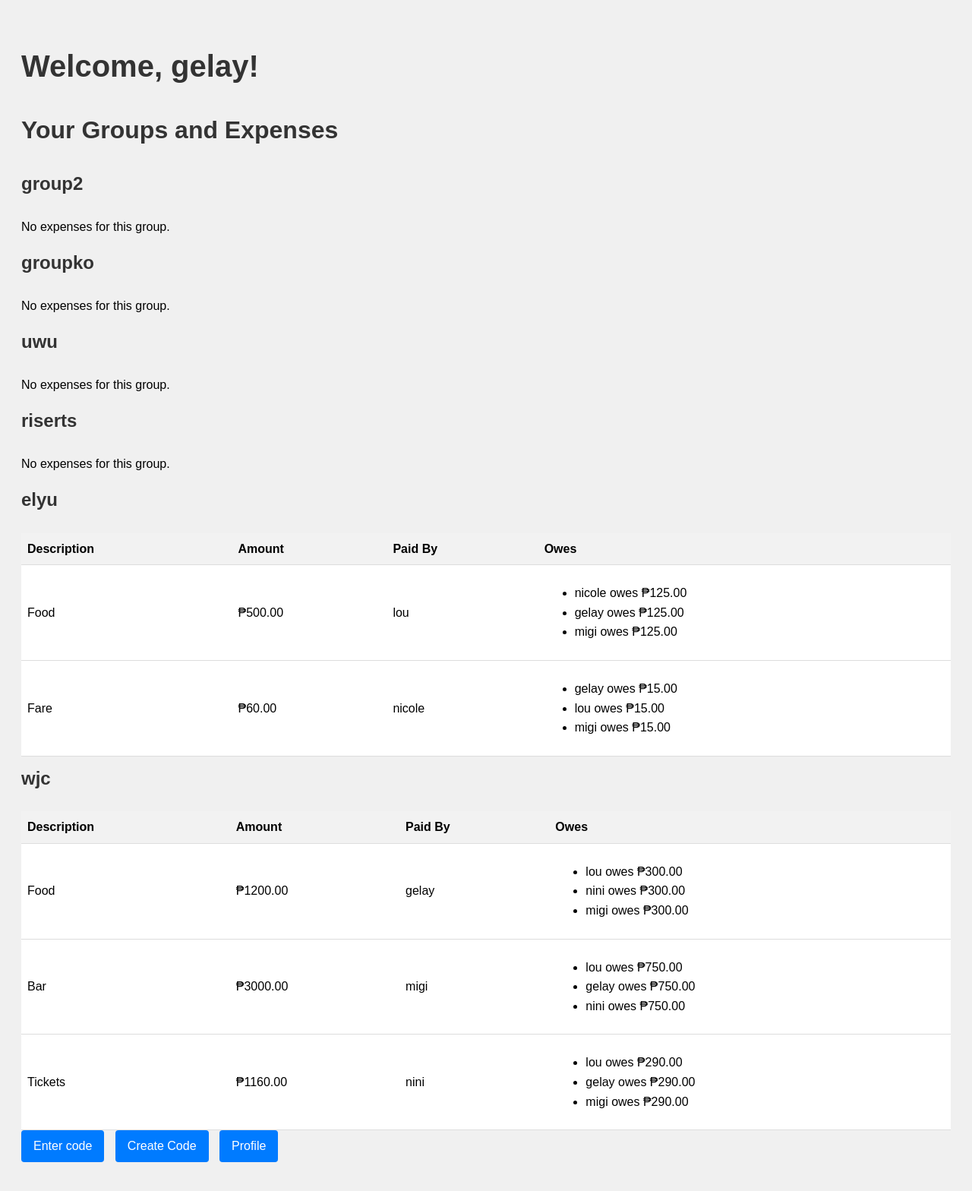
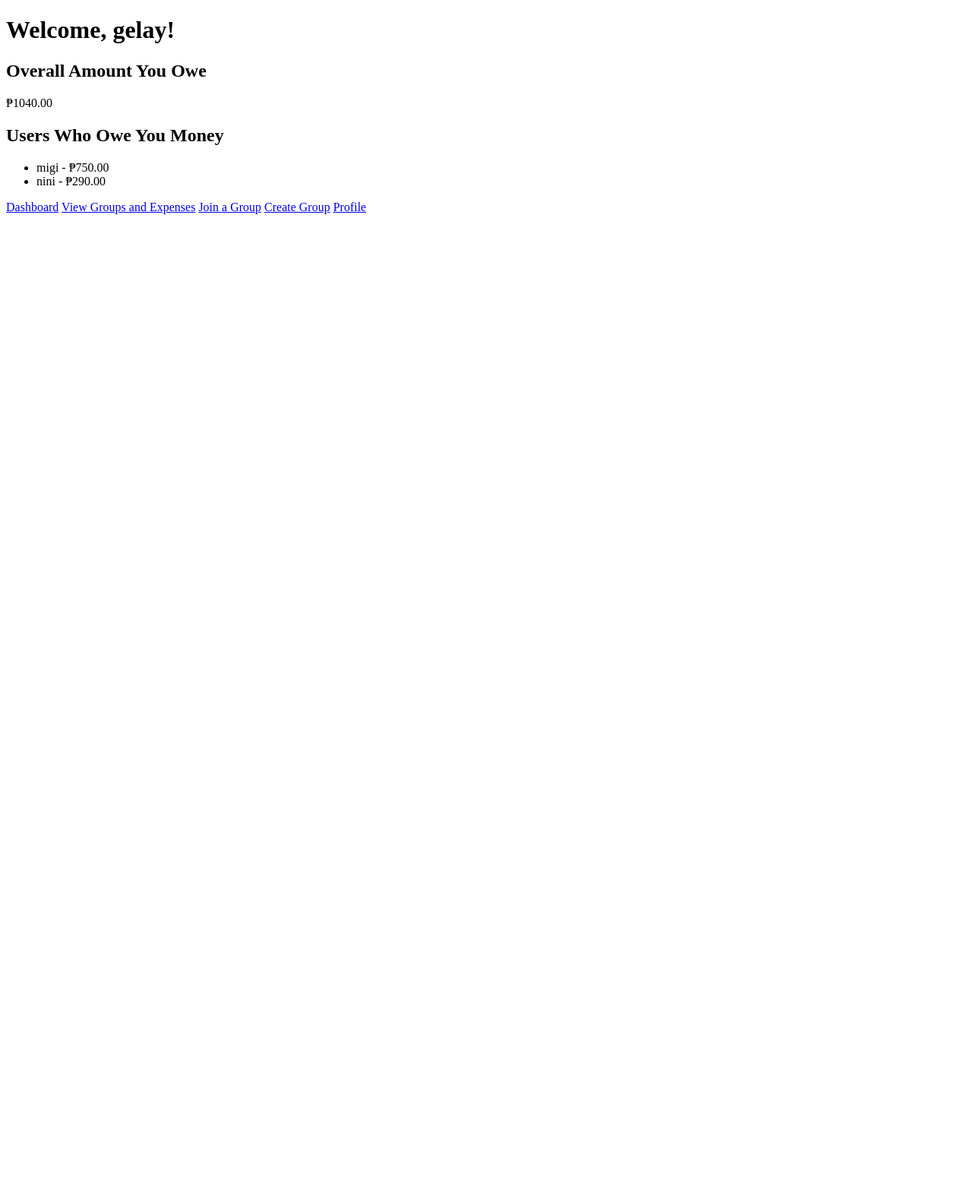
Before and after one commit to nikukuu/T.T, a Flask app: page /home in a window 1280 px wide. Shown: the whole page at 76% size. After the commit the page ends 282 px from the top, so only its background shows below. Run offline with Flask 3, Linux system fonts and the light colour scheme; a user stored in the database is signed in; data comes from the database, SQL or seed files in the repository; some libraries are stand-ins or nearby versions.

Commit message:
Add files via upload

```diff
--- a/app.py
+++ b/app.py
@@ -20,7 +20,7 @@ mysql = MySQL(app)
 
 @app.before_request
 def require_login():
-    allowed_routes = ['homepage','login', 'sign_up', 'base', 'mainF', 'code', 'room', 'Aboutus']
+    allowed_routes = ['login', 'sign_up', 'base', 'mainF', 'code', 'room']
     if 'username' not in session and request.endpoint not in allowed_routes:
         return redirect(url_for('login'))
 
@@ -81,54 +81,26 @@ def home():
         username = session['username']
         cur = mysql.connection.cursor(MySQLdb.cursors.DictCursor)
 
-        # Get the rooms the user has joined
+        # Get the overall amount the user owes
         cur.execute("""
-            SELECT r.room_id, r.group_name
-            FROM rooms r
-            JOIN members m ON r.room_id = m.room_id
-            WHERE m.username = %s
+            SELECT SUM(amount) as total_owed
+            FROM debts
+            WHERE borrower = %s
         """, (username,))
-        rooms = cur.fetchall()
+        total_owed = cur.fetchone()['total_owed'] or 0
 
-        # Get the expenses associated with the rooms the user has joined
+        # Get the list of users who owe the logged-in user
         cur.execute("""
-            SELECT e.room_id, e.description, e.amount, e.paid_by
-            FROM expenses e
-            JOIN rooms r ON e.room_id = r.room_id
-            WHERE e.room_id IN (
-                SELECT room_id FROM members WHERE username = %s
-            )
+            SELECT lender, SUM(amount) as total_amount
+            FROM debts
+            WHERE borrower = %s
+            GROUP BY lender
         """, (username,))
-        expenses = cur.fetchall()
-
-        # Get members of all rooms the user has joined
-        cur.execute("""
-            SELECT m.room_id, m.username
-            FROM members m
-            JOIN rooms r ON m.room_id = r.room_id
-            WHERE m.room_id IN (
-                SELECT room_id FROM members WHERE username = %s
-            )
-        """, (username,))
-        members = cur.fetchall()
+        lenders = cur.fetchall()
 
         cur.close()
 
-        # Organize data by room
-        rooms_dict = {room['room_id']: room['group_name'] for room in rooms}
-        expenses_dict = {}
-        for expense in expenses:
-            if expense['room_id'] not in expenses_dict:
-                expenses_dict[expense['room_id']] = []
-            expenses_dict[expense['room_id']].append(expense)
-
-        members_dict = {}
-        for member in members:
-            if member['room_id'] not in members_dict:
-                members_dict[member['room_id']] = []
-            members_dict[member['room_id']].append(member['username'])
-
-        return render_template('home.html', username=username, rooms_dict=rooms_dict, expenses_dict=expenses_dict, members_dict=members_dict)
+        return render_template('home.html', username=username, total_owed=total_owed, lenders=lenders)
     else:
         return redirect(url_for('login'))
 
@@ -270,21 +242,22 @@ def code():
 @app.route('/mainF')
 def mainF():
     if 'username' in session:
+        room_id = request.args.get('room_id')
+        if room_id:
+            session['room_id'] = room_id
+        else:
+            cur = mysql.connection.cursor(MySQLdb.cursors.DictCursor)
+            cur.execute("SELECT room_id FROM rooms ORDER BY room_id DESC LIMIT 1")
+            room = cur.fetchone()
+            if room:
+                room_id = room['room_id']
+                session['room_id'] = room_id
+            else:
+                room_id = None
+
         cur = mysql.connection.cursor(MySQLdb.cursors.DictCursor)
-
-        cur.execute("SELECT room_id FROM rooms ORDER BY room_id DESC LIMIT 1")
-        room = cur.fetchone()
-
-        if room:
-            room_id = room['room_id']
-            session['room_id'] = room_id
-
-            cur.execute("SELECT username FROM members WHERE room_id = %s", (room_id,))
-            members = cur.fetchall()
-        else:
-            room_id = None
-            members = []
-
+        cur.execute("SELECT username FROM members WHERE room_id = %s", (room_id,))
+        members = cur.fetchall()
         cur.close()
 
         success = request.args.get('success', None)
@@ -332,5 +305,65 @@ def add_expense():
     else:
         return redirect(url_for('login'))
 
+# Groups and expenses
+@app.route('/groups_expenses')
+def groups_expenses():
+    if 'username' in session:
+        username = session['username']
+        cur = mysql.connection.cursor(MySQLdb.cursors.DictCursor)
+
+        # Get the rooms the user has joined ordered by creation time descending
+        cur.execute("""
+            SELECT r.room_id, r.group_name
+            FROM rooms r
+            JOIN members m ON r.room_id = m.room_id
+            WHERE m.username = %s
+            ORDER BY r.room_id DESC
+        """, (username,))
+        rooms = cur.fetchall()
+
+        # Get the expenses associated with the rooms the user has joined
+        cur.execute("""
+            SELECT e.room_id, e.description, e.amount, e.paid_by
+            FROM expenses e
+            JOIN rooms r ON e.room_id = r.room_id
+            WHERE e.room_id IN (
+                SELECT room_id FROM members WHERE username = %s
+            )
+        """, (username,))
+        expenses = cur.fetchall()
+
+        # Get members of all rooms the user has joined
+        cur.execute("""
+            SELECT m.room_id, m.username
+            FROM members m
+            JOIN rooms r ON m.room_id = r.room_id
+            WHERE m.room_id IN (
+                SELECT room_id FROM members WHERE username = %s
+            )
+        """, (username,))
+        members = cur.fetchall()
+
+        cur.close()
+
+        # Organize data by room
+        rooms_dict = {room['room_id']: room['group_name'] for room in rooms}
+        expenses_dict = {}
+        for expense in expenses:
+            if expense['room_id'] not in expenses_dict:
+                expenses_dict[expense['room_id']] = []
+            expenses_dict[expense['room_id']].append(expense)
+
+        members_dict = {}
+        for member in members:
+            if member['room_id'] not in members_dict:
+                members_dict[member['room_id']] = []
+            members_dict[member['room_id']].append(member['username'])
+
+        return render_template('groups_expenses.html', username=username, rooms_dict=rooms_dict, expenses_dict=expenses_dict, members_dict=members_dict)
+    else:
+        return redirect(url_for('login'))
+
+
 if __name__ == '__main__':
     app.run(debug=True)
--- a/static/css/home.css
+++ b/static/css/home.css
@@ -1,51 +1,42 @@
 @import url('https://fonts.googleapis.com/css2?family=Open+Sans:wght@400;600&display=swap');
 
+* {
+    margin: 0;
+    padding: 0;
+    box-sizing: border-box;
+    font-family: 'Open Sans', sans-serif;
+}
+
 body {
-    font-family: Arial, sans-serif;
-    line-height: 1.6;
-    background-color: #f0f0f0;
-    padding: 20px;
+    display: flex;
+    flex-direction: column;
+    align-items: center;
+    justify-content: center;
+    height: 100vh;
+    background-color: #f0f4f8; /* Light background color */
+    color: #333; /* Dark text color */
 }
-h1, h2, h3 {
-    color: #333;
+
+h1 {
+    font-size: 3rem;
+    margin-bottom: 2rem;
+    color: #00a9e0; /* Blue color from the logo */
+    text-align: center;
 }
-h1 {
-    font-size: 2.5rem;
-}
-h2 {
-    font-size: 2rem;
-    margin-top: 20px;
-}
-h3 {
-    font-size: 1.5rem;
-    margin-top: 10px;
-}
-table {
-    width: 100%;
-    border-collapse: collapse;
-    margin-top: 10px;
-}
-th, td {
-    padding: 8px;
-    text-align: left;
-    border-bottom: 1px solid #ddd;
-}
-th {
-    background-color: #f2f2f2;
-}
-td {
-    background-color: #fff;
-}
+
 a {
-    display: inline-block;
-    margin-right: 10px;
-    margin-bottom: 10px;
-    padding: 8px 16px;
-    background-color: #007bff;
+    display: block;
+    margin: 1rem 0;
+    padding: 0.75rem 1.5rem;
+    background-color: #00a9e0; /* Blue color from the logo */
     color: #fff;
     text-decoration: none;
     border-radius: 4px;
+    text-align: center;
+    width: 200px;
+    transition: background-color 0.3s;
 }
+
 a:hover {
-    background-color: #0056b3;
+    background-color: #007bb5; /* Darker blue for hover effect */
 }
--- a/templates/code.html
+++ b/templates/code.html
@@ -6,7 +6,9 @@
     <title>Code</title>
     </head>
     <body>
-        <h1>Please scan the qr code here:</h1>
+        <h1>Please scan the qr code</h1>
+
+        <a href="{{ url_for('home') }}">Dashboard</a>
 
     </body>
 </html>
--- a/templates/groups.html
+++ b/templates/groups.html
@@ -19,8 +19,10 @@
         {% if qr_code_url %}
             <h2>QR Code for Group:</h2>
             <img src="{{ qr_code_url }}" alt="QR Code">
-            <a href="{{ url_for('mainF') }}">Go to Main Function</a>
+            <a href="{{ url_for('mainF') }}">Add expenses</a>
         {% endif %}
+
+        <a href="{{ url_for('home') }}">Dashboard</a>
 
     </body>
 </html>
--- a/templates/home.html
+++ b/templates/home.html
@@ -4,55 +4,35 @@
     <meta charset="UTF-8">
     <meta name="viewport" content="width=device-width, initial-scale=1.0">
     <title>Home</title>
-    <link rel="stylesheet" href="/static/css/home.css">
 </head>
 <body>
     <h1>Welcome, {{ username }}!</h1>
 
-    <h2>Your Groups and Expenses</h2>
+    <div>
+        <h2>Overall Amount You Owe</h2>
+        <p>₱{{ total_owed }}</p>
+    </div>
 
-    {% if rooms_dict %}
-        {% for room_id, group_name in rooms_dict.items() %}
-            <h3>{{ group_name }}</h3>
-            {% if expenses_dict[room_id] %}
-                <table>
-                    <thead>
-                        <tr>
-                            <th>Description</th>
-                            <th>Amount</th>
-                            <th>Paid By</th>
-                            <th>Owes</th>
-                        </tr>
-                    </thead>
-                    <tbody>
-                        {% for expense in expenses_dict[room_id] %}
-                            <tr>
-                                <td>{{ expense.description }}</td>
-                                <td>₱{{ expense.amount }}</td>
-                                <td>{{ expense.paid_by }}</td>
-                                <td>
+    <div>
+        <h2>Users Who Owe You Money</h2>
+        {% if lenders %}
             <ul>
-                                        {% for member in members_dict[room_id] %}
-                                            {% if member != expense.paid_by %}
-                                                <li>{{ member }} owes ₱{{ expense.amount / members_dict[room_id]|length }}</li>
-                                            {% endif %}
+                {% for lender in lenders %}
+                    <li>{{ lender['lender'] }} - ₱{{ lender['total_amount'] }}</li>
                 {% endfor %}
             </ul>
-                                </td>
-                            </tr>
-                        {% endfor %}
-                    </tbody>
-                </table>
         {% else %}
-                <p>No expenses for this group.</p>
+            <p>No users owe you money.</p>
         {% endif %}
-        {% endfor %}
-    {% else %}
-        <p>You are not part of any groups.</p>
-    {% endif %}
+    </div>
 
-    <a href="{{ url_for('code') }}">Enter code</a>
-    <a href="{{ url_for('groups') }}">Create Code</a>
+    <div>
+        <a href="{{ url_for('home') }}">Dashboard</a>
+        <a href="{{ url_for('groups_expenses') }}">View Groups and Expenses</a>
+        <a href="{{ url_for('code') }}">Join a Group</a>
+        <a href="{{ url_for('groups') }}">Create Group</a>
         <a href="{{ url_for('profile') }}">Profile</a>
+    </div>
+
 </body>
 </html>
--- a/templates/mainF.html
+++ b/templates/mainF.html
@@ -44,5 +44,7 @@
         </p>
         <button type="submit">Add Expense</button>
     </form>
+
+    <a href="{{ url_for('home') }}">Dashboard</a>
 </body>
 </html>
--- a/templates/profile.html
+++ b/templates/profile.html
@@ -13,6 +13,8 @@
     {% else %}
         <p>User information could not be retrieved.</p>
     {% endif %}
+
+    <a href="{{ url_for('home') }}">Dashboard</a>
     <a href="{{ url_for('logout') }}">Logout</a>
 </body>
 </html>
--- a/templates/sign_up.html
+++ b/templates/sign_up.html
@@ -7,7 +7,7 @@
     <link rel="stylesheet" href="/static/css/signup.css">
 </head>
 <body>
-    <h1>Sign up</h1>
+    <h1>Sign up Here</h1>
 
     <form action="/sign-up" method="post">
         <input type="email" name="email" placeholder="Email Address" required />
```
Also changed, not shown: templates/groups_expenses.html (added, +50 -0 lines), static/css/group.css (line endings or trailing spaces), static/css/homepage.css (line endings or trailing spaces), static/css/profile.css (line endings or trailing spaces), static/css/signup.css (line endings or trailing spaces), static/js/homepage.js (line endings or trailing spaces). Lines whose indentation alone changed are shown as unchanged.
